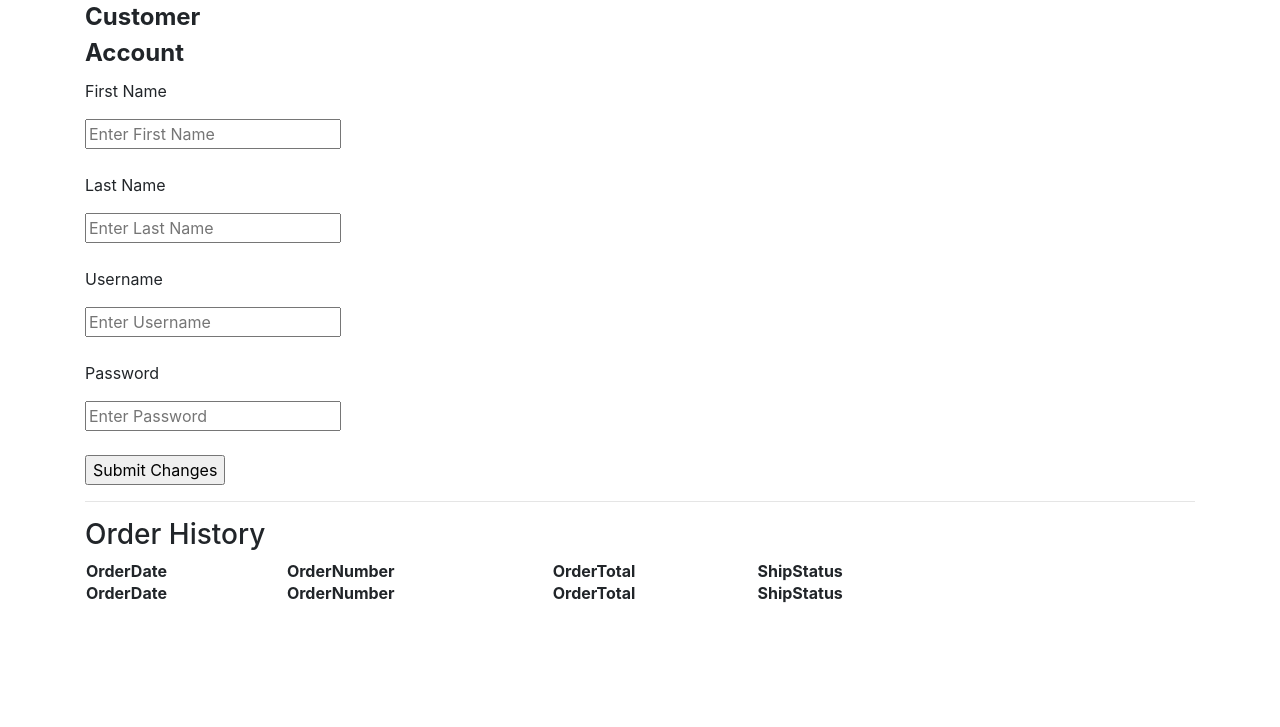
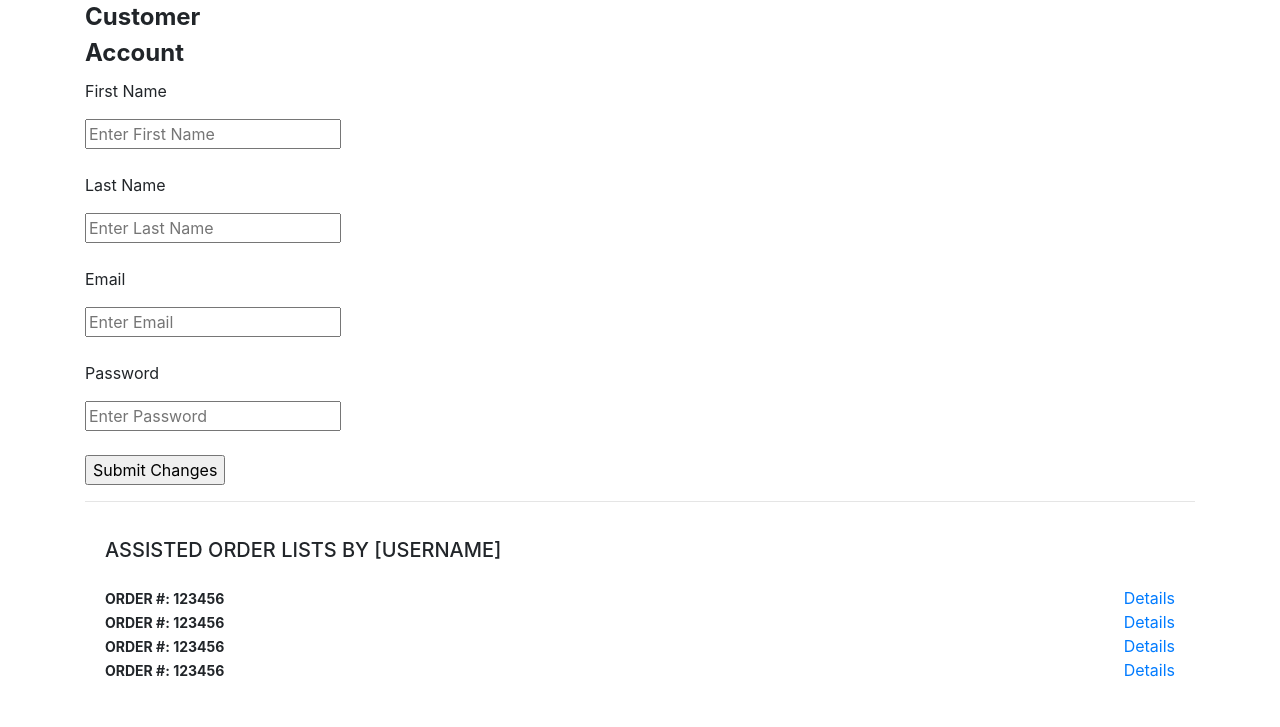
Before and after one commit to lindsshldz/suburbanoutfitters, a PHP site: page /custacct.php in a window 1280 px wide. Shown: the part 73-800 px from the top of the page. Run offline with PHP 8.4, Linux system fonts and the light colour scheme; lists and menus that the app fills with data are empty; some libraries are stand-ins or nearby versions; some web fonts are replaced.

Commit message:
Update custacct.php

```diff
--- a/html/custacct.php
+++ b/html/custacct.php
@@ -64,8 +64,8 @@
             <input type="text" id="Last Name" placeholder="Enter Last Name"/>
             <br><br>
 
-            <p>Username</p>
-            <input type="text" id="Email" placeholder="Enter Username" required/>
+            <p>Email</p>
+            <input type="text" id="Email" placeholder="Enter Email" required/>
             <br><br>
 
             <p>Password</p>
@@ -77,25 +77,16 @@
     </fieldset>
 </form>
 <hr>
-<section>
-<h3>Order History</h3>
-<table style="width:80%">
-    <tr>
-        <th>OrderDate</th>
-        <th>OrderNumber</th>
-        <th>OrderTotal</th>
-        <th>ShipStatus</th>
-        <th> <a href="checkout.php"></th>
-    </tr>
-    <tr>
-        <th>OrderDate</th>
-        <th>OrderNumber</th>
-        <th>OrderTotal</th>
-        <th>ShipStatus</th>
-        <th> <a href="checkout.php"> </th>
-    </tr>
-</table>
-</section>
+ <div class="card-body">
+                <h5 class="text-uppercase mb-4">Assisted Order Lists by [username]</this></h5>
+                    <ul class="list-unstyled mb-0">
+                        <li class="d-flex align-items-center justify-content-between"><strong class="text-uppercase small font-weight-bold">Order #: 123456</strong><a href="orderdetails.php"><span>Details</span></a></li>
+                        <li class="d-flex align-items-center justify-content-between"><strong class="text-uppercase small font-weight-bold">Order #: 123456</strong><a href="orderdetails.php"><span>Details</span></a></li>
+                        <li class="d-flex align-items-center justify-content-between"><strong class="text-uppercase small font-weight-bold">Order #: 123456</strong><a href="orderdetails.php"><span>Details</span></a></li>
+                        <li class="d-flex align-items-center justify-content-between"><strong class="text-uppercase small font-weight-bold">Order #: 123456</strong><a href="orderdetails.php"><span>Details</span></a></li>
+                    </ul>
+            </div>
+
 </div>
 </body>
 </html>
```
